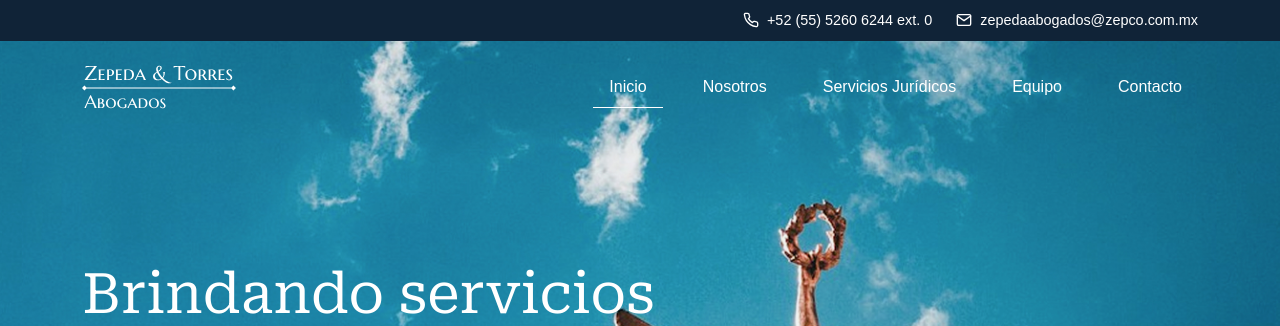
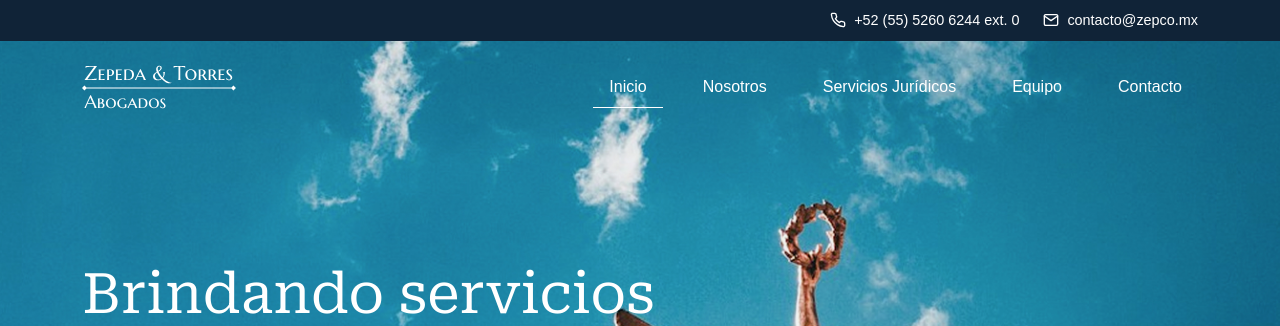
Before and after one commit to estzep/zepco, a PHP site: page / in a window 1280 px wide. Shown: the top 326 px of the page. Run offline with PHP 8.4, Linux system fonts and the light colour scheme; some web fonts are replaced.

Commit message:
Show contacto@zepco.mx on the site

```diff
--- a/src/components/ContactBar/component.php
+++ b/src/components/ContactBar/component.php
@@ -13,7 +13,7 @@
                     <a href="tel:+525552606244,0"><img src="/src/assets/icons/phone.svg" alt="phone" class="icon">+52 (55) 5260 6244 ext. 0</a>
                 </p>
                 <p class="email">
-                    <a href="mailto:zepedaabogados@zepco.com.mx"><img src="/src/assets/icons/mail.svg" alt="email" class="icon">zepedaabogados@zepco.com.mx</a>
+                    <a href="mailto:contacto@zepco.mx"><img src="/src/assets/icons/mail.svg" alt="email" class="icon">contacto@zepco.mx</a>
                 </p>
             </div>
         </div>
--- a/src/components/ContactSection/component.php
+++ b/src/components/ContactSection/component.php
@@ -98,7 +98,7 @@ $formData = [
                                 <a href="tel:+525552606244,0"><img src="/src/assets/icons/phone.svg" alt="phone" class="icon">+52 (55) 5260 6244 ext. 0</a>
                             </p>
                             <p>
-                                <a href="mailto:zepedaabogados@zepco.com.mx"><img src="/src/assets/icons/mail.svg" alt="email" class="icon">zepedaabogados@zepco.com.mx</a>
+                                <a href="mailto:contacto@zepco.mx"><img src="/src/assets/icons/mail.svg" alt="email" class="icon">contacto@zepco.mx</a>
                             </p>
                         </div>
                     </div>
--- a/src/components/Footer/component.php
+++ b/src/components/Footer/component.php
@@ -33,7 +33,7 @@
                 <div class="link-column">
                     <h3>Información</h3>
                     <ul>
-                        <li><a href="mailto:zepedaabogados@zepco.com.mx"><img src="/src/assets/icons/mail.svg" alt="Correo electrónico" class="icon">zepedaabogados@zepco.com.mx</a></li>
+                        <li><a href="mailto:contacto@zepco.mx"><img src="/src/assets/icons/mail.svg" alt="Correo electrónico" class="icon">contacto@zepco.mx</a></li>
                         <li><a href="tel:+525552606244,0"><img src="/src/assets/icons/phone.svg" alt="Teléfono" class="icon">+52 (55) 5260 6244 ext. 0</a></li>
                         <li><a href="https://maps.app.goo.gl/XER4Q3CTpkLnfZWn6" target="_blank"><img src="/src/assets/icons/map-pin.svg" alt="Ubicación" class="icon">Calle Bahía de la Concepción #14 Cuarto Piso, Colonia Verónica Anzures, 11300, Ciudad de México</a></li>
                     </ul>
--- a/src/data/metadata.json
+++ b/src/data/metadata.json
@@ -6,7 +6,7 @@
         "locale": "es_MX",
         "ogImage": "/src/assets/img/full-zepco-logo.svg",
         "logo": "/src/assets/img/zepco-logo.svg",
-        "email": "zepedaabogados@zepco.com.mx",
+        "email": "contacto@zepco.mx",
         "telephone": "+52-55-5260-6244",
         "address": {
             "streetAddress": "Calle Bahía de la Concepción #14 Cuarto Piso, Colonia Verónica Anzures",
```
